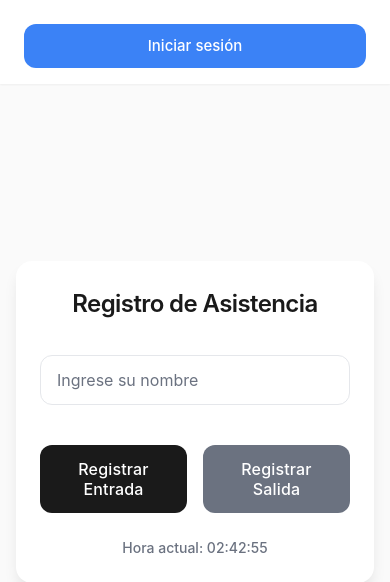
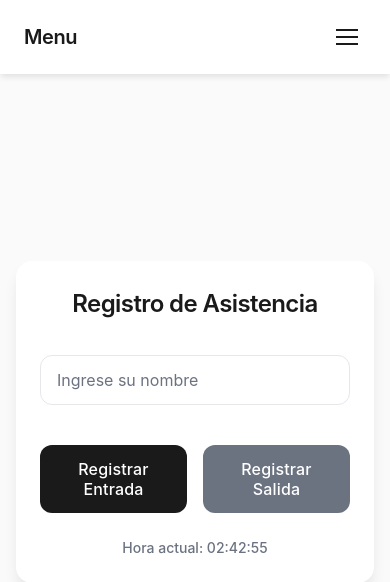
Before and after one commit to Abru69/Registro_de_empleados, a PHP site: page / in a window 390 px wide. Shown: the top 582 px of the page. Run offline with PHP 8.4, Linux system fonts and the light colour scheme; the visitor is signed in with stand-in values (Sample User, id 1).

Commit message:
feat: implement responsive navbar with session management

```diff
--- a/index.php
+++ b/index.php
@@ -1,19 +1,48 @@
+<?php
+session_start();
+if (session_status() === PHP_SESSION_NONE) {
+   session_start();
+  }
+?>
 <!DOCTYPE html>
 <html lang="es">
 <head>
   <meta charset="UTF-8">
   <title>Registro de Entrada/Salida</title>
   <link rel="stylesheet" href="public/css/estilos.css">
+  <link rel="stylesheet" href="public/css/navbar.css">
   <meta name="viewport" content="width=device-width, initial-scale=1.0">
 </head>
 <body>
 
-  <nav class="navbar">
-    <div class="navbar-container">
-      <h1 class="navbar-logo"></h1>
-      <a href="app/views/login.php" class="navbar-btn">Iniciar sesión</a>
+
+<nav class="navbar" id="navbar">
+  <div class="navbar-container">
+    <h1 class="navbar-logo">Menu</h1>
+
+    <button class="navbar-toggle" id="navbarToggle" aria-label="Menú" aria-expanded="false">
+      <span class="bar"></span><span class="bar"></span><span class="bar"></span>
+    </button>
+
+    <div class="navbar-actions" id="navbarMenu">
+      <?php $currentPage = basename($_SERVER['PHP_SELF']); ?>
+      <?php if (isset($_SESSION['usuario'])): ?>
+        <a href="app/views/dashboard.php"
+           class="navbar-link <?= $currentPage==='dashboard.php'?'active':''; ?>">Panel de Asistencias</a>
+
+        <?php if (!empty($_SESSION['rol']) && $_SESSION['rol']==='admin'): ?>
+          <a href="../../index.php"
+             class="navbar-link <?= $currentPage==='index.php'?'active':''; ?>">Registrar Empleado</a>
+        <?php endif; ?>
+
+        <a href="app/models/logout.php" class="navbar-link logout-btn">Cerrar Sesión</a>
+      <?php else: ?>
+        <a href="app/views/login.php"
+           class="navbar-link <?= $currentPage==='login.php'?'active':''; ?>">Iniciar Sesión</a>
+      <?php endif; ?>
     </div>
-  </nav>
+  </div>
+</nav>
 
   <div class="login">
     <h2>Registro de Asistencia</h2>
@@ -29,6 +58,8 @@
     <p id="hora-actual"></p>
   </div>
 
+  <script src="public/js/navbar.js" defer></script>
   <script src="app/controllers/empleadosController.js"></script>
+
 </body>
 </html>
--- a/public/css/estilos.css
+++ b/public/css/estilos.css
@@ -381,19 +381,7 @@ tbody td:first-child {
     padding: 0.75rem 1rem;
     font-size: 0.875rem;
   }
-  .navbar-container {
-    flex-direction: column;
-    gap: var(--spacing-xs);
-  }
 
-  .navbar-logo {
-    font-size: 1.125rem;
-  }
-
-  .navbar-btn {
-    width: 100%;
-    text-align: center;
-  }
 }
 
 @media (max-width: 480px) {
@@ -432,51 +420,3 @@ tbody td:first-child {
 .login #btnSalida:hover {
   background: #5a626c; /* Un gris un poco más oscuro */
 }
-
-/* ============================================
-   NAVBAR
-   ============================================ */
-.navbar {
-  width: 100%;
-  background: var(--color-surface);
-  box-shadow: var(--shadow-sm);
-  position: fixed;
-  top: 0;
-  left: 0;
-  z-index: 1000;
-}
-
-.navbar-container {
-  max-width: 1200px;
-  margin: 0 auto;
-  padding: var(--spacing-sm) var(--spacing-md);
-  display: flex;
-  justify-content: space-between;
-  align-items: center;
-}
-
-.navbar-logo {
-  font-size: 1.25rem;
-  font-weight: 600;
-  color: var(--color-primary);
-  letter-spacing: -0.02em;
-}
-
-.navbar-btn {
-  background: var(--color-accent);
-  color: #fff;
-  border: none;
-  border-radius: var(--radius-md);
-  padding: 0.625rem 1.25rem;
-  font-size: 0.9375rem;
-  font-weight: 500;
-  cursor: pointer;
-  transition: all 0.2s ease;
-  text-decoration: none;
-}
-
-.navbar-btn:hover {
-  background: #2563eb;
-  transform: translateY(-1px);
-  box-shadow: var(--shadow-md);
-}
--- /dev/null
+++ b/public/css/navbar.css
@@ -0,0 +1,150 @@
+/* ===== NAVBAR ===== */
+.navbar {
+  position: fixed;
+  top: 0;
+  left: 0;
+  width: 100%;
+  background: var(--color-surface);
+  box-shadow: var(--shadow-md);
+  z-index: 1000;
+  animation: fadeIn 0.4s ease-in;
+}
+
+.navbar-container {
+  max-width: 1200px;
+  margin: 0 auto;
+  padding: var(--spacing-sm) var(--spacing-md);
+  display: flex;
+  align-items: center;
+  justify-content: space-between;
+}
+
+.navbar-logo {
+  font-size: 1.25rem;
+  font-weight: 600;
+  color: var(--color-primary);
+  letter-spacing: -0.02em;
+  text-decoration: none;
+}
+
+.navbar-actions {
+  display: flex;
+  gap: var(--spacing-sm);
+}
+
+.navbar-link {
+  padding: 0.625rem 1.25rem;
+  border-radius: var(--radius-md);
+  text-decoration: none;
+  font-size: 0.9375rem;
+  font-weight: 500;
+  color: var(--color-primary);
+  background: transparent;
+  border: 1.5px solid transparent;
+  transition: all 0.25s ease;
+}
+
+.navbar-link:hover {
+  color: var(--color-accent);
+  background: rgba(59, 130, 246, 0.08);
+  border-color: rgba(59, 130, 246, 0.2);
+  transform: translateY(-1px);
+}
+
+/* Active */
+.navbar-link.active {
+  color: #fff;
+  background: var(--color-accent);
+  border-color: var(--color-accent);
+  box-shadow: var(--shadow-sm);
+  pointer-events: none;
+}
+
+/* Cerrar sesión */
+.logout-btn {
+  background: var(--color-error);
+  color: #fff;
+}
+.logout-btn:hover {
+  background: #dc2626;
+  box-shadow: var(--shadow-md);
+}
+
+/* ===== Hamburguesa (móvil) ===== */
+.navbar-toggle {
+  display: none;
+  background: transparent;
+  border: none;
+  padding: 0.5rem;
+  margin-left: auto;
+  cursor: pointer;
+}
+
+.navbar-toggle .bar {
+  display: block;
+  width: 22px;
+  height: 2px;
+  background: var(--color-primary);
+  margin: 5px 0;
+  transition: transform 0.2s ease, opacity 0.2s ease;
+}
+
+.navbar.open .navbar-toggle .bar:nth-child(1) {
+  transform: translateY(7px) rotate(45deg);
+}
+.navbar.open .navbar-toggle .bar:nth-child(2) {
+  opacity: 0;
+}
+.navbar.open .navbar-toggle .bar:nth-child(3) {
+  transform: translateY(-7px) rotate(-45deg);
+}
+
+/* ===== Responsive ===== */
+@media (max-width: 768px) {
+  /* Tu body ya tiene padding-top: 70px en estilos.css; lo respetamos */
+  .navbar-toggle {
+    display: inline-block;
+  }
+
+  .navbar-actions {
+    position: absolute;
+    top: 100%;
+    left: 0;
+    right: 0;
+    display: flex;
+    flex-direction: column;
+    gap: var(--spacing-xs);
+    background: var(--color-surface);
+    box-shadow: var(--shadow-md);
+    padding: var(--spacing-sm) var(--spacing-md);
+    border-top: 1px solid var(--color-border);
+    transform: translateY(-8px);
+    opacity: 0;
+    pointer-events: none;
+    transition: opacity 0.2s ease, transform 0.2s ease;
+  }
+  .navbar.open .navbar-actions {
+    transform: translateY(0);
+    opacity: 1;
+    pointer-events: auto;
+  }
+
+  .navbar-link {
+    width: 100%;
+    text-align: left;
+    padding: 0.75rem 0.75rem;
+    border-radius: var(--radius-sm);
+  }
+  .logout-btn {
+    margin-top: var(--spacing-xs);
+  }
+}
+
+@media (min-width: 769px) and (max-width: 1024px) {
+  .navbar-actions {
+    gap: var(--spacing-xs);
+  }
+  .navbar-link {
+    padding: 0.5rem 1rem;
+  }
+}
--- /dev/null
+++ b/public/js/navbar.js
@@ -0,0 +1,20 @@
+(function () {
+  var toggle = document.getElementById("navbarToggle");
+  var menu = document.getElementById("navbarMenu");
+  var root = document.getElementById("navbar");
+
+  if (!toggle || !menu || !root) return;
+
+  toggle.addEventListener("click", function () {
+    var isOpen = root.classList.toggle("open");
+    toggle.setAttribute("aria-expanded", isOpen ? "true" : "false");
+  });
+
+  // Cierra el menú al hacer click en un enlace (móvil)
+  menu.addEventListener("click", function (e) {
+    if (e.target.matches("a.navbar-link")) {
+      root.classList.remove("open");
+      toggle.setAttribute("aria-expanded", "false");
+    }
+  });
+})();
```
Also changed, not shown: app/views/dashboard.php (+31 -3 lines), app/views/login.php (+16 -4 lines).
